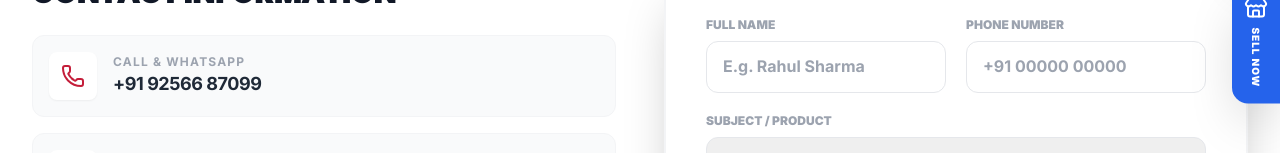
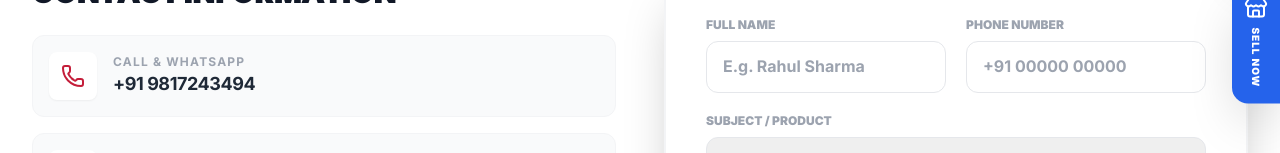
Before and after one commit to vsvivek2006/HIMGRI, a React (Vite) app: page /contact in a window 1280 px wide. Shown: the part 430-583 px from the top of the page. Built offline with nearby package versions, Linux system fonts and the light colour scheme.

Commit message:
Update Contact.tsx

```diff
--- a/src/pages/Contact.tsx
+++ b/src/pages/Contact.tsx
@@ -35,7 +35,7 @@ Namaste! I am interested in Himgiri Pickles. Please share the catalog and bulk o
     {
       icon: <Phone className="h-6 w-6 text-[#C41E3A]" />,
       title: 'Call & WhatsApp',
-      content: '+91 92566 87099',
+      content: '+91 9817243494',
       link: 'tel:+91 88378 81559'
     },
     {
```
